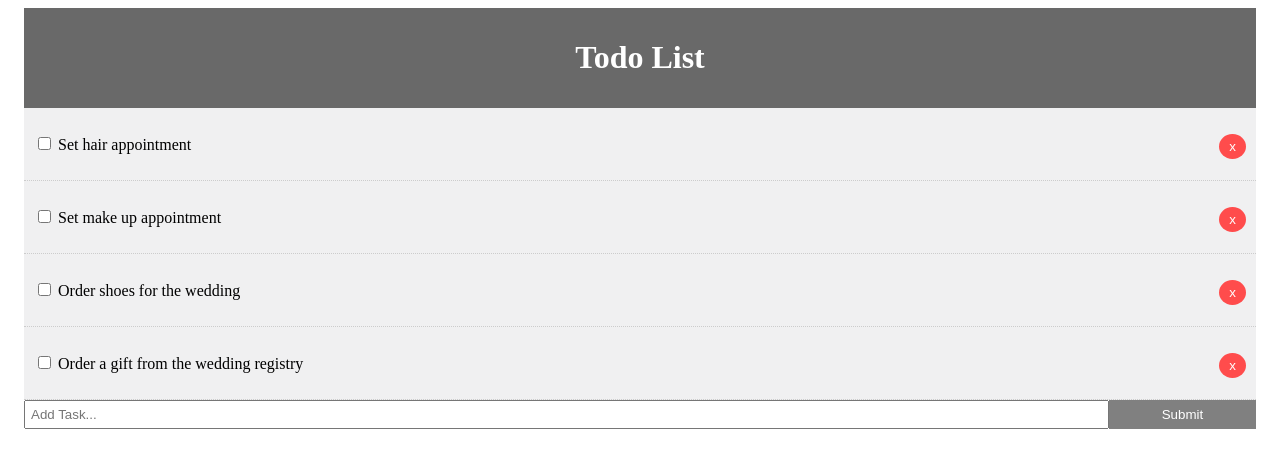
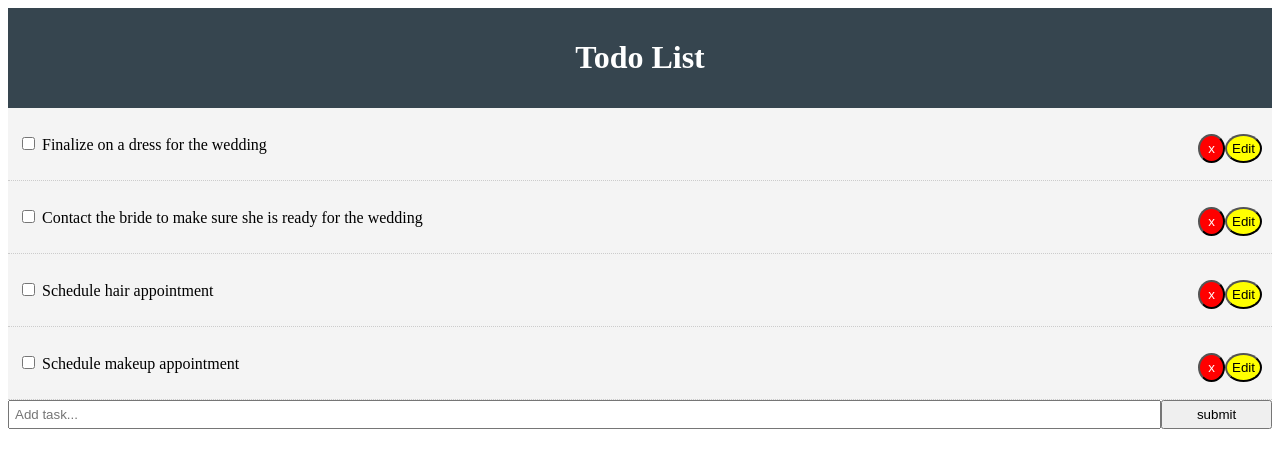
Before and after one commit to Tashanaful1/React-To-Do-List-, a React (Create React App) app: page / in a window 1280 px wide. Shown: the top 468 px of the page. Built offline with nearby package versions, Linux system fonts and the light colour scheme.

Commit message:
Todo list including the edit functionality

```diff
--- a/package.json
+++ b/package.json
@@ -8,7 +8,8 @@
     "@testing-library/user-event": "^7.2.1",
     "react": "^16.13.1",
     "react-dom": "^16.13.1",
-    "react-scripts": "3.4.1"
+    "react-scripts": "3.4.1",
+    "uuid": "^8.3.0"
   },
   "scripts": {
     "start": "react-scripts start",
--- a/src/App.js
+++ b/src/App.js
@@ -1,37 +1,38 @@
 import React from 'react';
+import Header from './Components/Header';
 import Todos from './Components/Todos';
-import Header from './Components/Header';
-import TodoItem from './Components/TodoItem';
 import AddTodo from './Components/AddTodo';
-import './App.css';
+import { v4 as uuidv4 } from 'uuid';
 
 
 class App extends React.Component {
-
     state = {
         todos: [
             {
                 id: 1,
-        title: 'Set hair appointment',
+                title: 'Finalize on a dress for the wedding',
                 completed: false
             },
             {
                 id: 2,
-        title: 'Set make up appointment',
+                title: 'Contact the bride to make sure she is ready for the wedding',
                 completed: false
             },
             {
                 id: 3,
-        title: 'Order shoes for the wedding',
+                title: 'Schedule hair appointment',
                 completed: false
             },
             {
                 id: 4,
-        title: 'Order a gift from the wedding registry',
+                title: 'Schedule makeup appointment',
                 completed: false
             }
         ]
+
     }
+
+
 
     markComplete = (id) => {
         this.setState({
@@ -44,43 +45,41 @@ class App extends React.Component {
         })
 
     }
+
+
     delTodo = (id) => {
-    this.setState({
-      todos: [...this.state.todos.filter(todo => todo.id !== id)]
-    });
+        this.setState({ todos: [...this.state.todos.filter(todo => todo.id !== id)] })
     }
 
+
     addTodo = (title) => {
+        const newTodo = {
+            id: uuidv4(),
+            title: title,
+            completed: false
+        }
+        this.setState({ todos: [...this.state.todos, newTodo] })
+    }
 
 
-    const newTodo = {
-      id: 5,
-      title: title,
-      completed: false,
-    }
-    this.setState({ todos: [...this.state.todos, newTodo] })
+    editTodo = (id) => {
+        this.setState({
 
+        })
+        console.log(id);
 
     }
 
     render() {
         return (
-      <div className="App">
-        <div className="container">
+            <div>
                 <Header />
-          <Todos todos={this.state.todos} markComplete={this.markComplete}
-            delTodo={this.delTodo} />
+                <Todos todos={this.state.todos} markComplete={this.markComplete} delTodo={this.delTodo} editTodo={this.editTodo} />
                 <AddTodo addTodo={this.addTodo} />
-
             </div>
 
-      </div>
         )
     }
 }
 
-
-
-
-
 export default App;
--- a/src/Components/AddTodo.js
+++ b/src/Components/AddTodo.js
@@ -10,37 +10,32 @@ class AddTodo extends React.Component {
         e.preventDefault();
         this.props.addTodo(this.state.title);
         this.setState({ title: '' });
-
     }
 
-    onChange = (e) => this.setState({ title: e.target.value });
 
-
+    onChange = (e) => this.setState({ [e.target.name]: e.target.value });
     render() {
         return (
+            <div>
+                <form onSubmit={this.onSubmit} style={{ display: 'flex' }}>
+                    <input
+                        style={{ flex: '12', padding: '5px' }}
+                        type='text'
+                        name='title'
+                        placeholder='Add task...'
+                        value={this.state.title}
+                        onChange={this.onChange}
+                    />
+                    <input
+                        type='submit'
+                        value='submit'
+                        className='btn'
+                        style={{ flex: '1' }} />
+                </form>
 
-            <form onSubmit={this.onSubmit} style={{ display: 'flex' }}>
-                <input type="text"
-                    name="title"
-                    style={{ flex: '10', padding: '5px' }}
-                    placeholder="Add Task..."
-                    value={this.state.title}
-                    onChange={this.onChange}
-                />
-                <input type="submit"
-                    value="Submit"
-                    className="btn"
-                    style={{ flex: '1' }}
-                />
-
-            </form>
-
+            </div>
         )
-
-
     }
 }
 
-
-
 export default AddTodo;
--- a/src/Components/Header.js
+++ b/src/Components/Header.js
@@ -1,22 +1,28 @@
 import React from 'react';
-
-
-function Header() {
-    return (
-        <div style={headerStyle}>
-            <h1>Todo List </h1>
-        </div>
-    );
-}
-
-const headerStyle = {
-    textAlign: 'center',
-    background: '#696969',
-    color: 'white',
-    padding: '10px',
-}
 
 
 
 
+function Header() {
+
+    return (
+        <header style={headerStyle} >
+            <h1>Todo List</h1>
+        </header>
+    )
+
+}
+
+
+const headerStyle = {
+    background: '#36454f',
+    color: 'white',
+    textAlign: 'center',
+    padding: '10px',
+    textSize: 'large'
+
+
+
+}
+
 export default Header;
--- a/src/Components/TodoItem.js
+++ b/src/Components/TodoItem.js
@@ -1,15 +1,19 @@
 import React from 'react';
+
+
 
 class TodoItem extends React.Component {
     getStyle = () => {
         return {
-            backgroundColor: '#f0f0f1',
+            backgroundColor: '#f4f4f4',
             padding: '10px',
             borderBottom: '1px #ccc dotted',
-            textDecoration: this.props.todo.completed ? 'line-through' : 'none'
+            textDecoration: this.props.todo.completed ?
+                'line-through' : 'none'
+
         }
+
     }
-
 
 
     render() {
@@ -17,27 +21,37 @@ class TodoItem extends React.Component {
         return (
             <div style={this.getStyle()}>
                 <p>
-                    <input type="checkbox" onChange={this.props.markComplete.bind(this, id)} /> {''}
+                    <input type='checkbox' onChange={this.props.markComplete.bind
+                        (this, id)} /> {''}
                     {title}
+                    <button style={editStyle} onClick={this.props.editTodo.bind(this, id)}>Edit</button>
                     <button onClick={this.props.delTodo.bind(this, id)} style={btnStyle}>x</button>
 
                 </p>
+
             </div>
         )
+
     }
 }
 
 const btnStyle = {
-    backgroundColor: '#ff4c4c',
     color: 'white',
-    border: 'none',
-    padding: ' 5px 10px',
+    backgroundColor: 'red',
+    padding: '5px 8px',
     borderRadius: '50%',
     cursor: 'pointer',
     float: 'right'
-
 }
 
 
+const editStyle = {
+    float: 'right',
+    backgroundColor: 'yellow',
+    padding: '5px',
+    color: 'black',
+    borderRadius: '50%'
+}
+
 
 export default TodoItem;
--- a/src/Components/Todos.js
+++ b/src/Components/Todos.js
@@ -1,16 +1,14 @@
 import React from 'react';
 import TodoItem from './TodoItem';
+
+
 
 class Todos extends React.Component {
     render() {
         return this.props.todos.map((todo) => (
-            <TodoItem key={todo.id} todo={todo} markComplete={this.props.markComplete}
-                delTodo={this.props.delTodo} />
-        ))
-
+            <TodoItem key={todo.id} todo={todo} markComplete={this.props.markComplete} delTodo={this.props.delTodo} editTodo={this.props.editTodo} />
+        ));
     }
 }
 
-
-
 export default Todos;
```
Also changed, not shown: 1 other file (tests, documents, lock files or other folders). Lines whose indentation alone changed are shown as unchanged.
